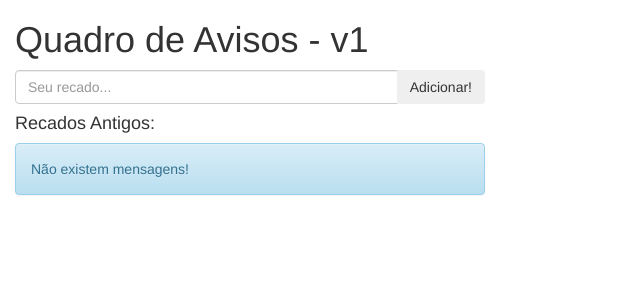
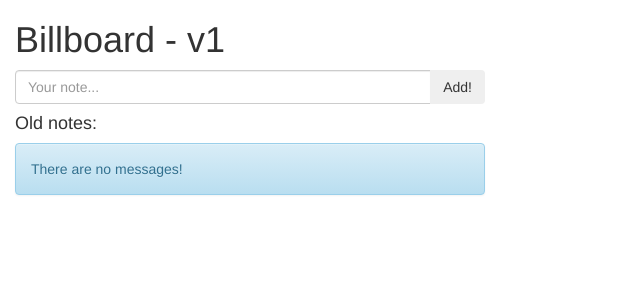
Before and after one commit to rhos-devadvo-br/pymongo-demo, a Flask app: page / in a window 1280 px wide. Shown: the top 300 px of the page, without its empty margins (0-640 px from the left). Run offline with Flask 2, Linux system fonts and the light colour scheme; data that the repository does not hold is empty; some libraries are stand-ins or nearby versions.

Commit message:
Update main.jinja

```diff
--- a/templates/main.jinja
+++ b/templates/main.jinja
@@ -1,10 +1,10 @@
 {% extends "base.jinja" %}
 {% block content %}
-    <h1>Quadro de Avisos - v1</h1>
+    <h1>Billboard - v1</h1>
     {% if motd is iterable %}
         <div class="panel panel-default">
             <div class="panel-heading">
-                <h3 class="panel-title">Mensagens</h3>
+                <h3 class="panel-title">Messages</h3>
             </div>
             <div class="panel-body">
                 {{ motd }}
@@ -13,13 +13,13 @@
     {% endif %}
     <form action="/" method="post">
         <div class="input-group">
-            <input type="text" name="text" class="form-control" placeholder="Seu recado...">
+            <input type="text" name="text" class="form-control" placeholder="Your note...">
             <span class="input-group-btn">
-                <button class="btn btn-secondary">Adicionar!</button>
+                <button class="btn btn-secondary">Add!</button>
             </span>
         </div>
     </form>
-    <h4>Recados Antigos:</h4>
+    <h4>Old notes:</h4>
     {% if message_list is iterable %}
         {% if message_list|length > 0 %}
             <ul class="list-group">
@@ -29,12 +29,12 @@
             </ul>
         {% else %}
             <div class="alert alert-info">
-                Não existem mensagens!
+                There are no messages!
             </div>
         {% endif %}
     {% else %}
         <div class="alert alert-danger">
-            <strong>Ops!</strong> Não temos banco de dados?
+            <strong>Ops!</strong> We don't have a database?
         </div>
     {% endif %}
 {% endblock %}
```
